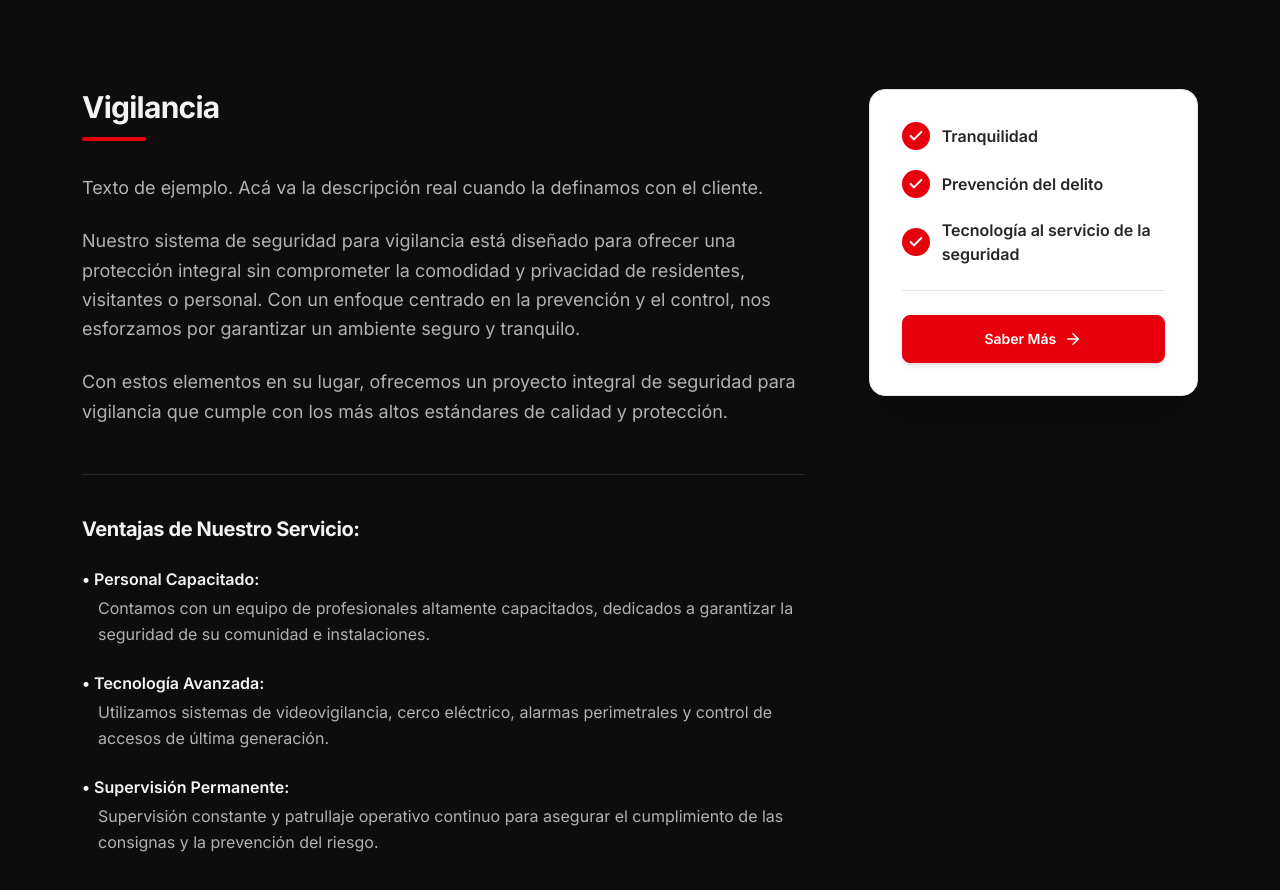
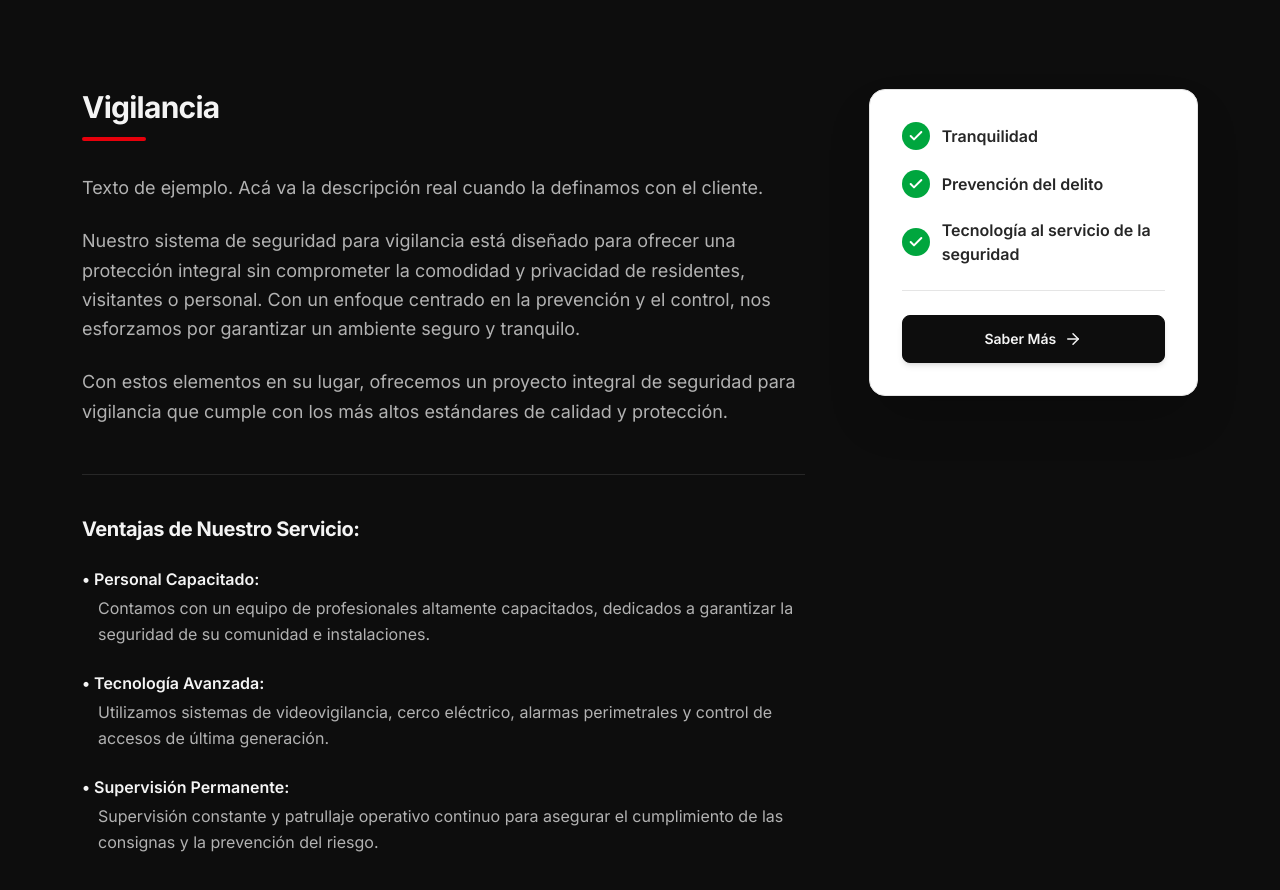
Before and after one commit to MoeykensGabriel/RuralSP-Web, a React (Vite) app: page /seguridad-fisica/vigilancia in a window 1280 px wide. Shown: the part 880-1770 px from the top of the page. Built offline with nearby package versions, Linux system fonts and the light colour scheme.

Commit message:
Actualiza el botón Saber Más a estilo negro e invertido a blanco al seleccionar

```diff
--- a/src/pages/SeccionItem.jsx
+++ b/src/pages/SeccionItem.jsx
@@ -143,21 +143,21 @@ export default function SeccionItem({ slug }) {
               <div className="sticky top-28 rounded-2xl border border-neutral-200 bg-white p-6 text-neutral-900 shadow-2xl sm:p-8">
                 <ul className="space-y-5 border-b border-neutral-200 pb-6">
                   <li className="flex items-center gap-3">
-                    <span className="flex size-7 shrink-0 items-center justify-center rounded-full bg-red-600 text-white">
+                    <span className="flex size-7 shrink-0 items-center justify-center rounded-full bg-green-600 text-white">
                       <Check size={16} strokeWidth={3} />
                     </span>
                     <span className="text-base font-semibold text-neutral-800">Tranquilidad</span>
                   </li>
 
                   <li className="flex items-center gap-3">
-                    <span className="flex size-7 shrink-0 items-center justify-center rounded-full bg-red-600 text-white">
+                    <span className="flex size-7 shrink-0 items-center justify-center rounded-full bg-green-600 text-white">
                       <Check size={16} strokeWidth={3} />
                     </span>
                     <span className="text-base font-semibold text-neutral-800">Prevención del delito</span>
                   </li>
 
                   <li className="flex items-center gap-3">
-                    <span className="flex size-7 shrink-0 items-center justify-center rounded-full bg-red-600 text-white">
+                    <span className="flex size-7 shrink-0 items-center justify-center rounded-full bg-green-600 text-white">
                       <Check size={16} strokeWidth={3} />
                     </span>
                     <span className="text-base font-semibold text-neutral-800">
@@ -169,10 +169,10 @@ export default function SeccionItem({ slug }) {
                 <div className="mt-6 flex flex-col items-center">
                   <Button
                     to={PATHS.contacto}
-                    variant="accent"
+                    variant="inverse"
                     size="md"
                     block
-                    className="py-3.5 text-base font-bold shadow-md"
+                    className="py-3.5 text-base font-bold shadow-md hover:bg-white hover:text-neutral-900 hover:border-neutral-900 transition-colors"
                   >
                     Saber Más
                     <ArrowRight size={18} aria-hidden="true" />
```
